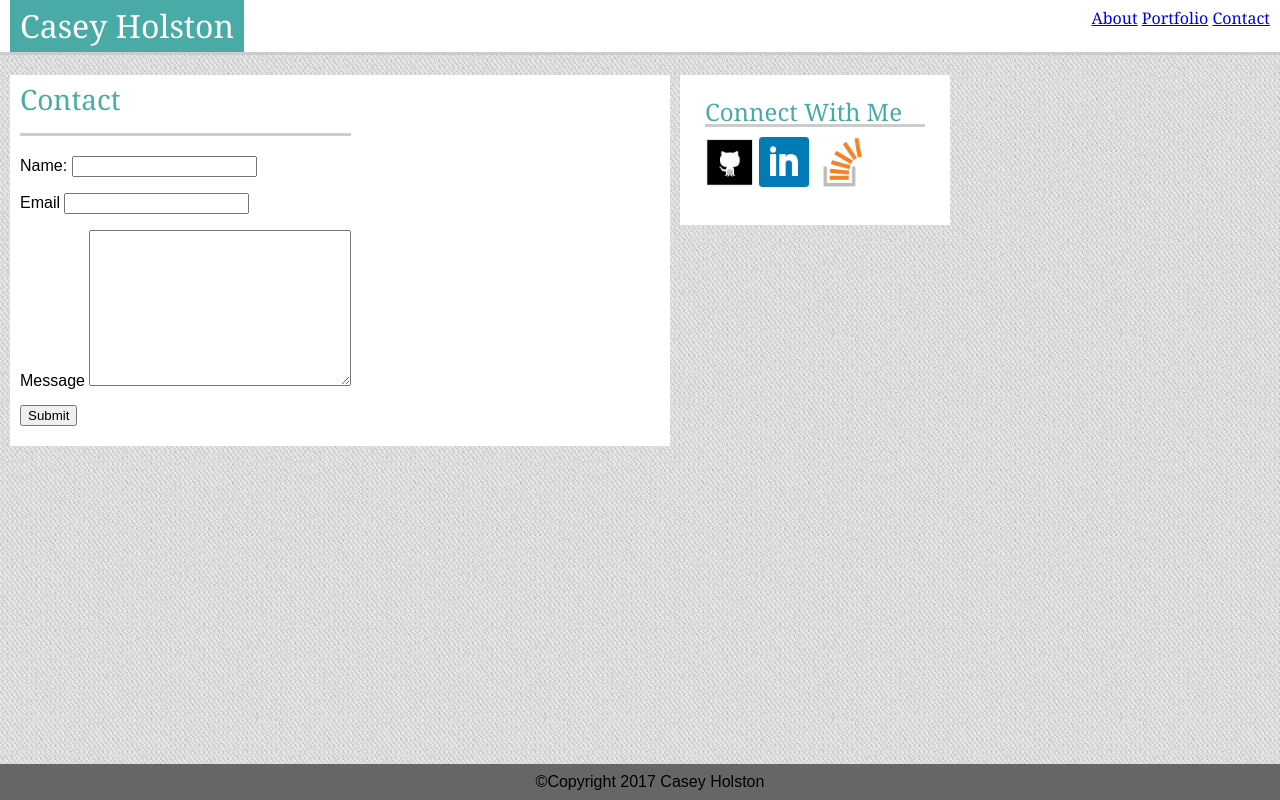
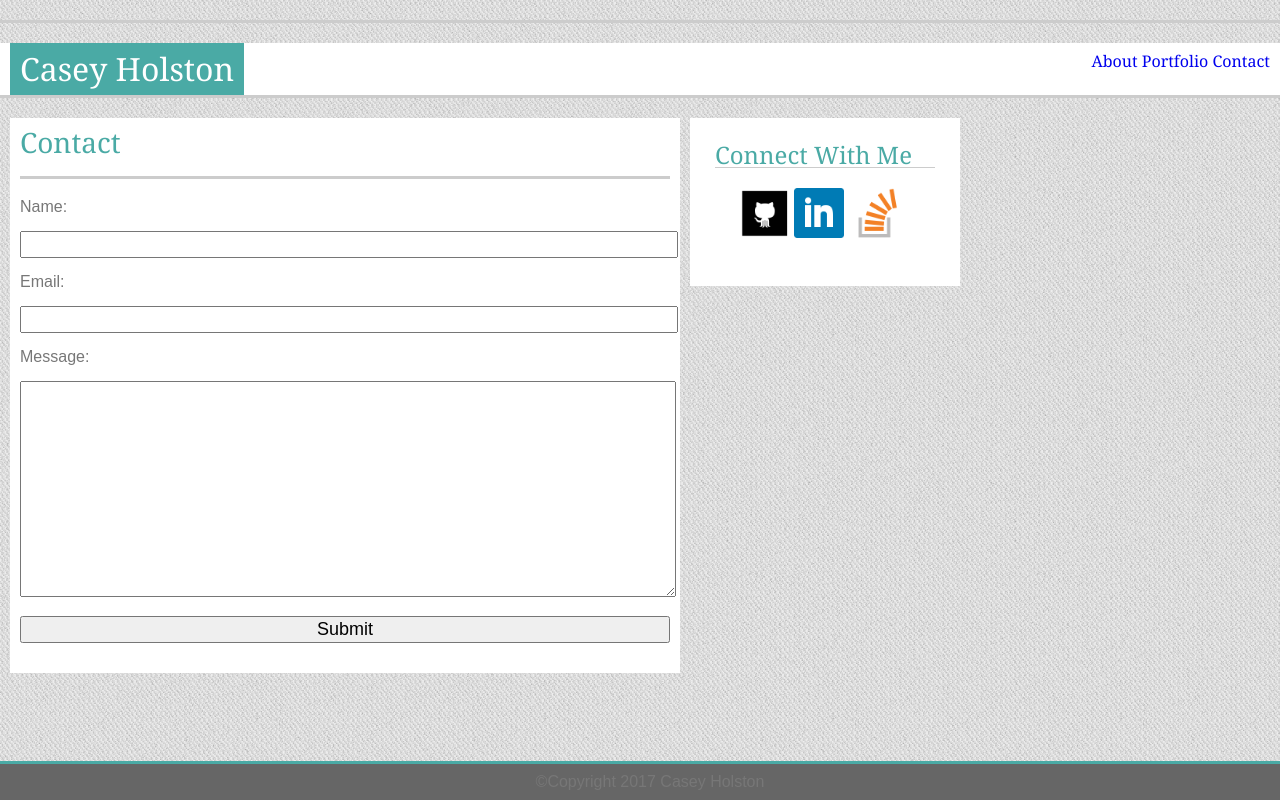
Before and after one commit to caseylholston/Basic-Portfolio, a PHP site: page /contact.html in a window 1280 px wide. Run offline with PHP 8.4, Linux system fonts and the light colour scheme.

Commit message:
Finished Tweaking CSS, unable to make the fields stretch all the way across on the contact page and my content does not flow if the browser window is resized, among other things.

```diff
--- a/assets/css/style.css
+++ b/assets/css/style.css
@@ -22,9 +22,7 @@
 
 	background-image: url("../images/cheap_diagonal_fabric.png");
 	font-family: "Arial",'Helvetica Neue', 'Helvetica', sans-serif;
-	font-color: #777777;
-	border-bottom: solid;
-	border-bottom-color: #dddddd;
+	color: #777777;
 	margin: 0 auto;
 	padding: 0px 0px 0px 0px;
 	overflow: auto;
@@ -54,15 +52,13 @@
 	clear: both;
 	overflow: auto;
 	margin: 0px auto 0px auto;
-	border-bottom: solid;
-	border-bottom: #4aaaa5;
-
+	height: 100%;
 }
 
 article {
 	float:left;
 	margin: 10px 10px 0px 10px;
-	padding: 10px 0px 0px 10px;
+	padding: 10px 10px 0px 10px;
 	overflow: auto;
 	border-style: solid;
 	border-color: #ffffff;
@@ -70,15 +66,34 @@
 }
 
 div {
-	margin: 20px 20px 20px 0px;
-	padding: 20px 0px 0px 0px;
+	margin: 20px 10px 20px 0px;
+	padding: 20px 0px 10px 0px;
 	border-top: solid;
 	border-top-color: #cccccc;
 	float: left;
+	width:100%;
 }
 
 p {
 	line-height: 1.25
+}
+
+a:link {
+	text-decoration: none;
+}
+
+a:visted {
+	text-decoration: none;
+}
+
+a:hover {
+	text-decoration: none;
+	background-color: #4aaaa5;
+	color: #ffffff;
+}
+
+a:active {
+	text-decoration: none;
 }
 
 aside {
@@ -92,6 +107,7 @@
 }
 
 footer {
+	clear:both;
 	overflow: auto;
 	width:100%;
 	background-color: #666666;
@@ -99,7 +115,12 @@
 	text-align: center;
 	position: fixed;
 	bottom: 0;
+	z-index: 2;
+	border-top-style: solid;
+	border-top-width: medium;
+	border-top-color: #4aaaa5;
 }
+
 
 .main-content {
 	width:650px;
@@ -116,8 +137,9 @@
 }
 
 #connect {
-	margin-padding: 10px 10px 10px 10px;
+	padding: 10px 25px 10px 25px;
 	border-top: solid;
+	border-width: thin;
 	border-top-color: #cccccc;
 }
 #bio-image {
@@ -140,7 +162,7 @@
 	float: left;
 	position: relative;
 	margin-bottom: 25px;
-
+	margin-right: 25px;
 
 }
 
@@ -160,3 +182,18 @@
 	margin-bottom: 10px;
 
 }
+
+input {
+	width:100%;
+	font-size: 18px;
+}
+
+textarea {
+	width:100%;
+	font-size: 18px;
+}
+
+input [type=Submit]{
+	width:50%;
+	font-size: 18px;
+}
--- a/contact.html
+++ b/contact.html
@@ -7,6 +7,7 @@
 	<link rel="stylesheet" type="text/css" href="assets/css/style.css">
 </head>
 <body>
+	<div id="wrapper">
 	<header>
 		<section>
 			<figure id ="name">
@@ -25,18 +26,24 @@
 			<div>
 				<form>
 					<label>Name:</label>
+					<br>
+					<br>
 					<input type="text" name="Name">
 					<br>
 					<br>
-					<label>Email</label>
+					<label>Email:</label>
+					<br>
+					<br>
 					<input type="text" name="Email">
 					<br>
 					<br>
-					<label>Message</label>
+					<label>Message:</label>
+					<br>
+					<br>
 					<textarea name="Message" rows="10" cols="30"></textarea>
 					<br>
 					<br>
-					<input type="submit" value="Submit">
+					<input type="Submit" value="Submit">
 				</form>
 			</div>
 		</article>
@@ -50,5 +57,6 @@
 		</aside>
 	</section>
 	<footer>&copy;Copyright 2017 Casey Holston</footer>
+	</div>
 </body>
 </html>
```
